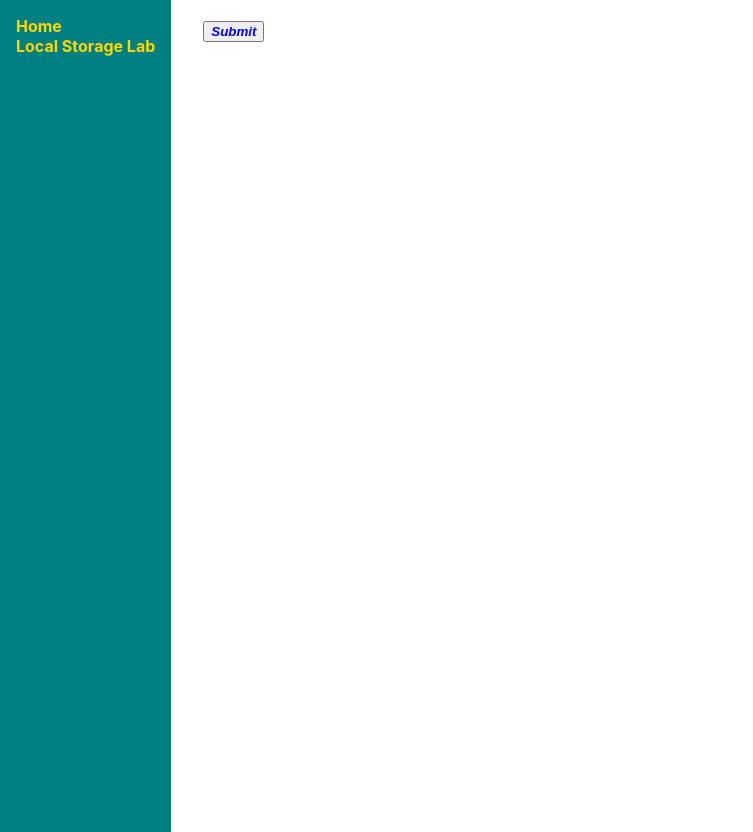
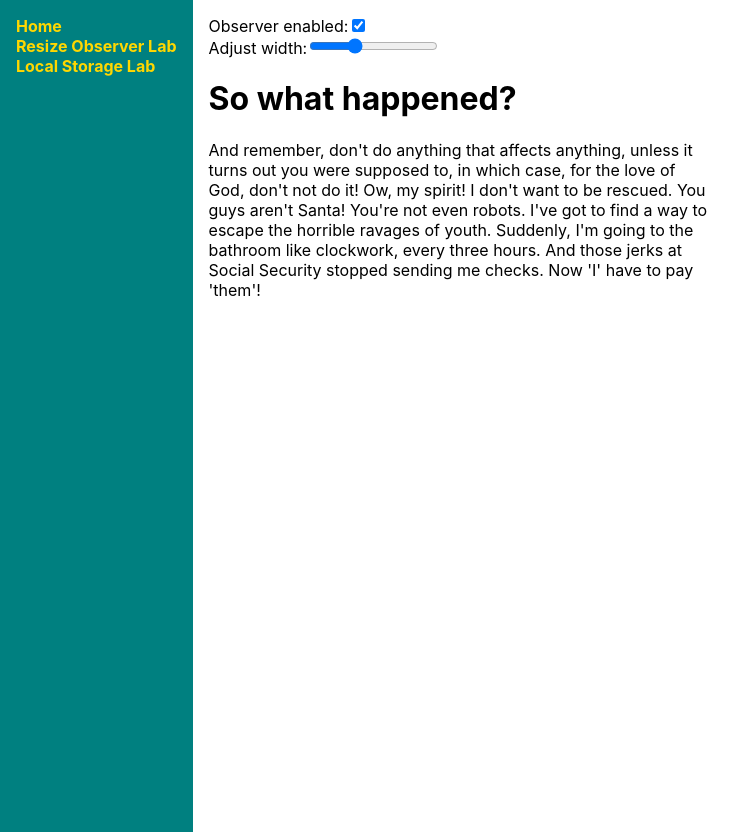
Before and after one commit to sldsrg/react-lab, a React (Create React App) app: page /resizeObserverLab in a window 1280 px wide. Shown: the whole page, without its empty margins (0-753 px from the left). Built offline with nearby package versions, Linux system fonts and the light colour scheme.

Commit message:
add resize observer lab

```diff
--- a/package.json
+++ b/package.json
@@ -6,8 +6,10 @@
     "react": "^16.10.1",
     "react-dom": "^16.10.1",
     "react-jss": "^10.0.0",
+    "react-measure": "^2.3.0",
     "react-router-dom": "^5.1.1",
-    "react-scripts": "3.1.2"
+    "react-scripts": "3.1.2",
+    "react-to-print": "^2.4.0"
   },
   "scripts": {
     "start": "react-scripts start",
--- a/src/App.js
+++ b/src/App.js
@@ -4,6 +4,7 @@ import { createUseStyles } from 'react-jss'
 
 import Menu from './components/Menu'
 import Home from './components/Home'
+import ResizeObserverLab from './components/ResizeObserverLab'
 import LocalStorageLab from './components/LocalStorageLab'
 
 const useStyles = createUseStyles({
@@ -14,9 +15,12 @@ const useStyles = createUseStyles({
     justifyContent: 'stretch',
     alignItems: 'stretch'
   },
+  sidebar: {
+    flex: '0 0 auto'
+  },
   content: {
     margin: 16,
-    flex: 1
+    flex: '1 1 auto'
   }
 })
 
@@ -25,9 +29,14 @@ function App() {
   return (
     <Router>
       <div className={classes.main}>
-        <Menu />
+        <nav className={classes.sidebar}>
+          <Menu />
+        </nav>
         <div className={classes.content}>
           <Switch>
+            <Route path='/resizeObserverLab'>
+              <ResizeObserverLab />
+            </Route>
             <Route path='/localStorageLab'>
               <LocalStorageLab />
             </Route>
--- a/src/components/Menu.js
+++ b/src/components/Menu.js
@@ -1,5 +1,5 @@
 import React from 'react'
-import { Link } from 'react-router-dom'
+import { NavLink } from 'react-router-dom'
 
 import { createUseStyles } from 'react-jss'
 
@@ -30,16 +30,19 @@ function Menu() {
   const classes = useStyles()
 
   return (
-    <nav>
     <ul className={classes.list}>
       <li>
-          <Link to='/'>Home</Link>
+        <NavLink to='/' exact>
+          Home
+        </NavLink>
       </li>
       <li>
-          <Link to='/localStorageLab'>Local Storage Lab</Link>
+        <NavLink to='/resizeObserverLab'>Resize Observer Lab</NavLink>
+      </li>
+      <li>
+        <NavLink to='/localStorageLab'>Local Storage Lab</NavLink>
       </li>
     </ul>
-    </nav>
   )
 }
 
--- /dev/null
+++ b/src/components/ResizeObserverLab.js
@@ -0,0 +1,85 @@
+import React, { useEffect, useState, useRef, useCallback } from 'react'
+import { createUseStyles } from 'react-jss'
+
+const useStyles = createUseStyles({
+  list: {}
+})
+
+function ResizeObserverLab() {
+  const [h1FontSize, setH1FontSize] = useState(2)
+  const [pFontSize, setPFontSize] = useState(1)
+  const divRef = useRef(null)
+  const observer = useRef(null)
+  const [width, setWidth] = useState(500)
+  const [checked, setChecked] = useState(true)
+
+  useEffect(() => {
+    observer.current = new ResizeObserver(entries => {
+      for (let entry of entries) {
+        if (entry.contentBoxSize) {
+          setH1FontSize(Math.max(1.5, entry.contentBoxSize.inlineSize / 250))
+          setPFontSize(Math.max(1, entry.contentBoxSize.inlineSize / 500))
+        } else {
+          setH1FontSize(Math.max(1.5, entry.contentRect.width / 250))
+          setPFontSize(Math.max(1, entry.contentRect.width / 500))
+        }
+      }
+    })
+    return () => observer.current.disconnect()
+  }, [])
+
+  useEffect(() => {
+    if (checked) {
+      observer.current.observe(divRef.current)
+    } else {
+      observer.current.unobserve(divRef.current)
+    }
+  }, [checked])
+
+  const handleChecked = ev => setChecked(ev.target.checked)
+
+  const handleSlider = ev => setWidth(ev.target.valueAsNumber)
+
+  if (ResizeObserver) {
+    return (
+      <div ref={divRef} style={{ width }}>
+        <form>
+          <div>
+            <label htmlFor='switch'>Observer enabled:</label>
+            <input
+              type='checkbox'
+              checked={checked}
+              onChange={handleChecked}
+              id='switch'
+              name='switch'
+            />
+          </div>
+          <div>
+            <label>Adjust width:</label>
+            <input
+              onChange={handleSlider}
+              type='range'
+              value={`${width}`}
+              min='300'
+              max='900'
+              step='100'
+            />
+          </div>
+        </form>
+        <h1 style={{ fontSize: `${h1FontSize}rem` }}>So what happened?</h1>
+        <p style={{ fontSize: `${pFontSize}rem` }}>
+          And remember, don't do anything that affects anything, unless it turns out you were
+          supposed to, in which case, for the love of God, don't not do it! Ow, my spirit! I don't
+          want to be rescued. You guys aren't Santa! You're not even robots. I've got to find a way
+          to escape the horrible ravages of youth. Suddenly, I'm going to the bathroom like
+          clockwork, every three hours. And those jerks at Social Security stopped sending me
+          checks. Now 'I' have to pay 'them'!
+        </p>
+      </div>
+    )
+  } else {
+    return <div>Resize observer not supported</div>
+  }
+}
+
+export default ResizeObserverLab
```
Also changed, not shown: 1 other file (tests, documents, lock files or other folders). Lines whose indentation alone changed are shown as unchanged.
